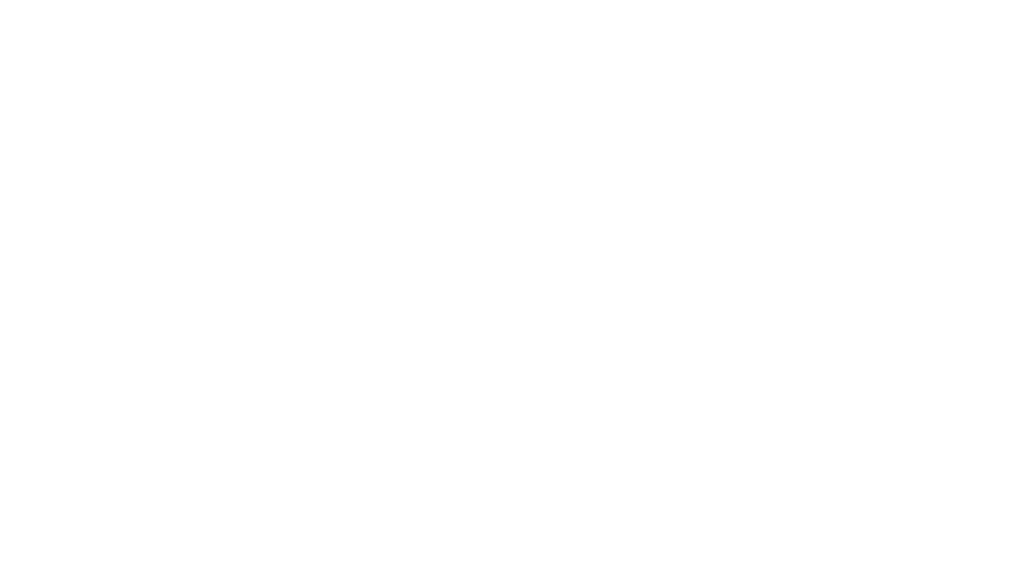
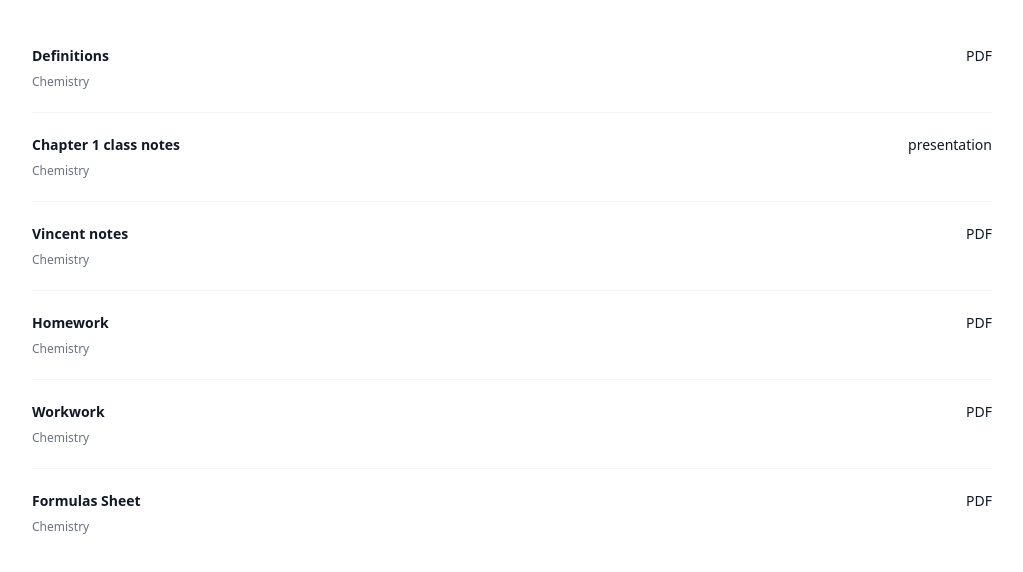
Before and after one commit to nasehacho/mls-website, a React (Create React App) app in the folder client/: page /subject/1 in a window 1280 px wide. Before the commit this address had no page. Shown: the top 572 px of the page, without its empty margins (128-1151 px from the left). Built offline with nearby package versions, Linux system fonts and the light colour scheme.

Commit message:
subject pages

```diff
--- a/client/src/components/MLSHeader/MLSHeader.js
+++ b/client/src/components/MLSHeader/MLSHeader.js
@@ -14,9 +14,9 @@ import { ChevronDownIcon } from '@heroicons/react/20/solid'
 
 
 const subjects = [
-  { name: 'Immunohematology (Blood Bank)', description: 'The study of antigen-antibody reactions associated with blood transfusions', href: '#', icon: ChartPieIcon },
-  { name: 'Immunology', description: 'The study of the immune system', href: '#', icon: CursorArrowRaysIcon },
-  { name: 'Microbiology', description: 'The study of the biology of microscopic organisms', href: '#', icon: FingerPrintIcon },
+  { name: 'Immunohematology (Blood Bank)', description: 'The study of antigen-antibody reactions associated with blood transfusions', href: '/immunohematology', icon: ChartPieIcon },
+  { name: 'Immunology', description: 'The study of the immune system', href: '/immunology', icon: CursorArrowRaysIcon },
+  { name: 'Microbiology', description: 'The study of the biology of microscopic organisms', href: '/microbiology', icon: FingerPrintIcon },
   { name: 'Hematology', description: 'The study of blood and blood disorders', href: '#', icon: SquaresPlusIcon },
   { name: 'Urinalysis', description: 'The study of urine and other bodily fluids', href: '#', icon: ArrowPathIcon },
   { name: 'Clinical Chemistry', description: 'The study of analysis of chemical substances within the body', href: '#', icon: ArrowPathIcon },
--- /dev/null
+++ b/client/src/components/SubjectPage/SubjectPage.js
@@ -0,0 +1,51 @@
+import {React, useState} from 'react'
+import resourcesList from '../mockDataBySub.json'
+import { useParams } from 'react-router-dom';
+
+const SubjectPage = () => {
+  const { subject } = useParams();
+
+  console.log("subject: ", subject);
+
+  // const [data, setData] = useState([]);
+  // useEffect(() => {
+  //     const getAPI = () => {
+  //         const API = `......./${subject}`;
+
+  //         fetch(API)
+  //             .then((response) => {
+  //                 return response.json();
+  //             })
+  //             .then((data) => {
+  //                 setData(data);
+  //             });
+  //     };
+  //     getAPI();
+  // }, [subject]);
+
+
+  return (
+    <ul role="list" className="divide-y divide-gray-100  p-6 lg:px-40">
+        {resourcesList.map((resources) => (
+          <li key={resources.subject} className="flex justify-between gap-x-6 py-5">
+            <div className="flex min-w-0 gap-x-4">
+              <div className="min-w-0 flex-auto">
+                <p className="text-sm font-semibold leading-6 text-gray-900">{resources.name}</p>
+                <p className="mt-1 truncate text-xs leading-5 text-gray-500">{resources.subject}</p>
+              </div>
+            </div>
+            <div className="hidden shrink-0 sm:flex sm:flex-col sm:items-end">
+              <p className="text-sm leading-6 text-gray-900">{resources.type}</p>
+              {resources.updated && (
+                <p className="mt-1 text-xs leading-5 text-gray-500">
+                  Updated <time dateTime={resources.uploadedDateTime}>{resources.updated}</time>
+                </p>
+              ) }
+            </div>
+          </li>
+        ))}
+    </ul>
+  )
+}
+
+export default SubjectPage
--- /dev/null
+++ b/client/src/components/mockDataBySub.json
@@ -0,0 +1,44 @@
+[
+    {
+        "name": "Definitions",
+        "subject": "Chemistry",
+        "type": "PDF",
+        "uploaded": "3h ago",
+        "uploadedDateTime": "2023-01-23T13:23Z"
+     },
+     {
+        "name": "Chapter 1 class notes",
+        "subject": "Chemistry",
+        "type": "presentation",
+        "uploaded": "3h ago",
+        "uploadedDateTime": "2023-01-23T13:23Z"
+     },
+     {
+        "name": "Vincent notes",
+        "subject": "Chemistry",
+        "type": "PDF",
+        "uploaded": "5d ago",
+        "uploadedDateTime": "2023-01-23T13:23Z"
+     },
+     {
+        "name": "Homework",
+        "subject": "Chemistry",
+        "type": "PDF",
+        "uploaded": "3h ago",
+        "uploadedDateTime": "2023-01-23T13:23Z"
+     },
+     {
+        "name": "Workwork",
+        "subject": "Chemistry",
+        "type": "PDF",
+        "uploaded": "3h ago",
+        "uploadedDateTime": "2023-01-23T13:23Z"
+     },
+     {
+        "name": "Formulas Sheet",
+        "subject": "Chemistry",
+        "type": "PDF",
+        "uploaded": null,
+        "uploadedDateTime": "2023-01-23T13:23Z"
+     }
+  ]
--- a/client/src/index.js
+++ b/client/src/index.js
@@ -5,6 +5,7 @@ import App from './App';
 import UploadFile from './components/UploadFile/UploadFile'
 import reportWebVitals from './reportWebVitals';
 import { BrowserRouter, Routes, Route } from 'react-router-dom';
+import SubjectPage from './components/SubjectPage/SubjectPage';
 
 const root = ReactDOM.createRoot(document.getElementById('root'));
 root.render(
@@ -14,6 +15,7 @@ root.render(
       <Route path="/" element={<App/>} />
       <Route path="/home" element={<App/>} />
       <Route path="/upload" element={<UploadFile/>} />
+      <Route path="/subject/:subject" element={ <SubjectPage  /> } />
     </Routes>
     </BrowserRouter>
   </React.StrictMode>
```
